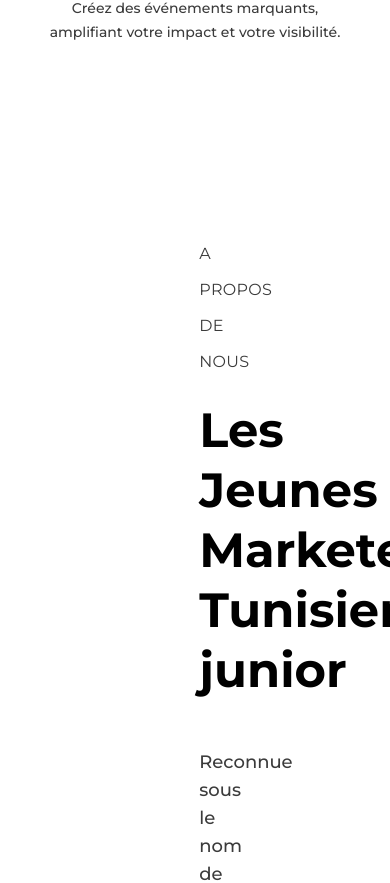
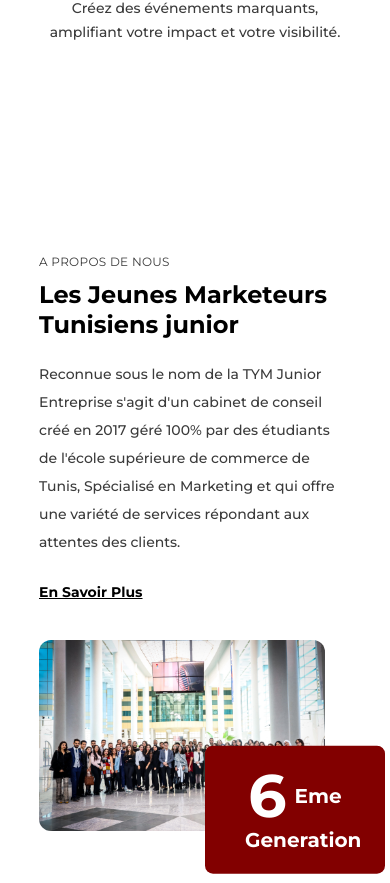
Before and after one commit to cs-fedy/tym-website, a Next.js app: page / in a window 390 px wide. Shown: the part 1679-2562 px from the top of the page. Built offline with nearby package versions, Linux system fonts and the light colour scheme.

Commit message:
about us section responsive done

```diff
--- a/src/components/about-us.tsx
+++ b/src/components/about-us.tsx
@@ -3,10 +3,10 @@
 
 export default function AboutUs() {
   return (
-    <section className="flex w-full flex-col items-center px-36 py-28">
-      <div className="flex w-full items-center justify-around">
+    <section className="mx-auto flex w-4/5 flex-col items-center py-20">
+      <div className="flex w-full flex-col-reverse items-center justify-around space-y-10 lg:flex-row lg:space-y-0">
         {/* team picture */}
-        <div className="relative w-5/12">
+        <div className="relative mr-auto mt-8 w-11/12 lg:mt-0 lg:w-6/12">
           <Image
             src="/images/tym-team.jpg"
             className="rounded-xl"
@@ -14,6 +14,7 @@
             width={1047}
             height={750}
           />
+
           <div className="absolute bottom-0 right-0 flex w-max translate-x-1/3 translate-y-1/3 flex-col items-center rounded-lg bg-junior-red px-10 py-5">
             <div className="flex items-center space-x-2">
               <span className="text-6xl font-bold text-junior-white">6</span>
@@ -21,28 +22,33 @@
                 eme
               </span>
             </div>
+
             <span className="w-full max-w-[5em] text-center text-xl font-bold capitalize text-junior-white">
               generation
             </span>
           </div>
         </div>
-        <div className="flex w-5/12 flex-col items-start">
-          <span className="mb-5 uppercase leading-9 tracking-[0.3px] text-junior-gray">
+
+        <div className="flex w-full flex-col items-start lg:w-5/12">
+          <span className="text-xs uppercase leading-9 tracking-[0.3px] text-junior-gray lg:mb-5 lg:text-sm">
             a propos de nous
           </span>
-          <h2 className="mb-7 w-full max-w-lg text-5xl font-bold leading-tight text-junior-black">
+
+          <h2 className="w-full text-2xl font-bold leading-tight text-junior-black lg:mb-7 lg:max-w-lg lg:text-4xl">
             Les Jeunes Marketeurs Tunisiens junior
           </h2>
-          <p className="mb-9 mt-5 w-full max-w-xl text-lg font-medium leading-7 text-junior-gray">
+
+          <p className="my-5 w-full text-sm font-medium leading-7 text-junior-gray lg:mb-9 lg:max-w-lg lg:text-base lg:text-lg">
             Reconnue sous le nom de la TYM Junior Entreprise s&apos;agit
             d&apos;un cabinet de conseil créé en 2017 géré 100% par des
             étudiants de l&apos;école supérieure de commerce de Tunis,
             Spécialisé en Marketing et qui offre une variété de services
             répondant aux attentes des clients.
           </p>
+
           <Link
             href="/about-us"
-            className="font-bold capitalize leading-8 text-junior-black underline"
+            className="text-sm font-bold capitalize leading-8 text-junior-black underline lg:text-base"
           >
             en savoir plus
           </Link>
```
